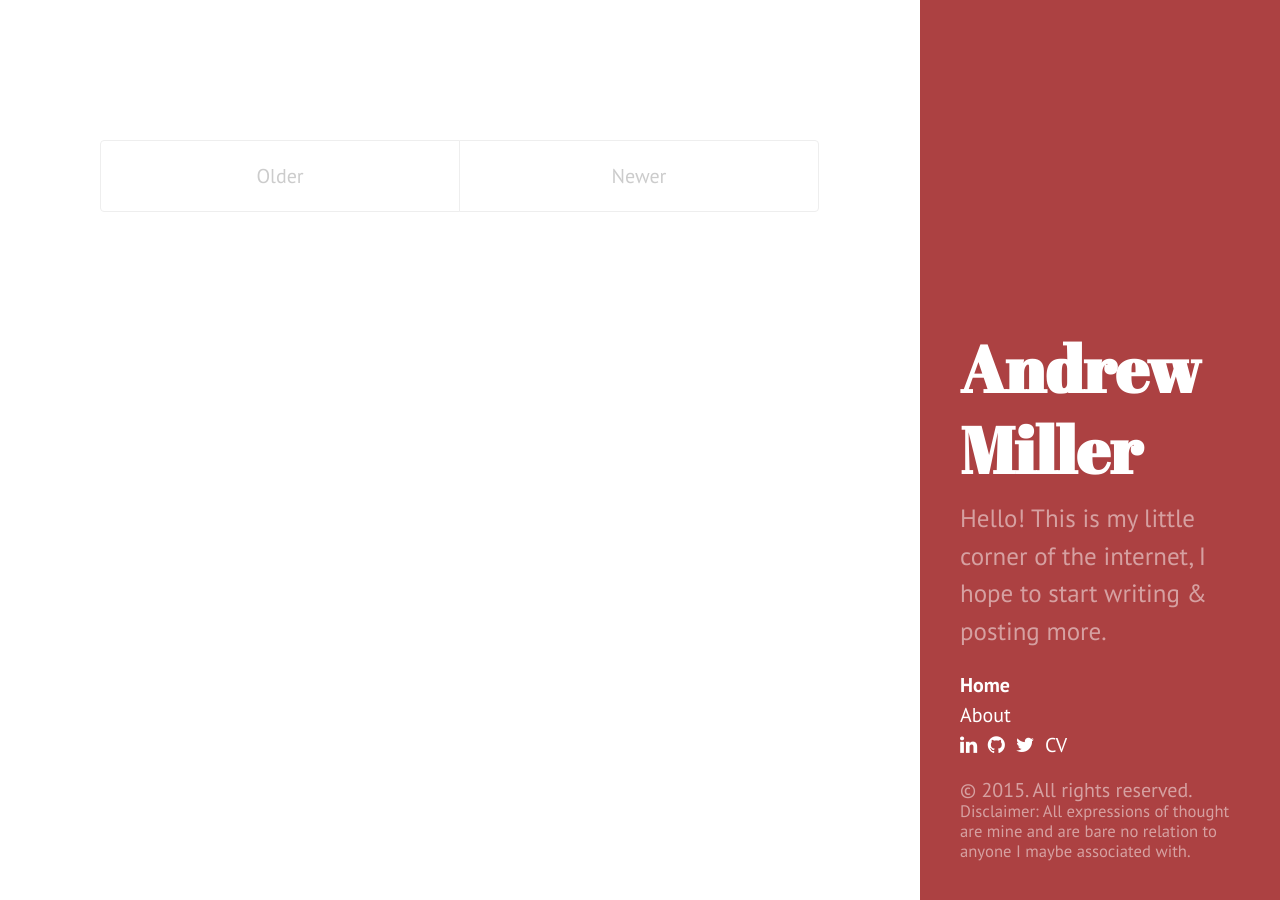
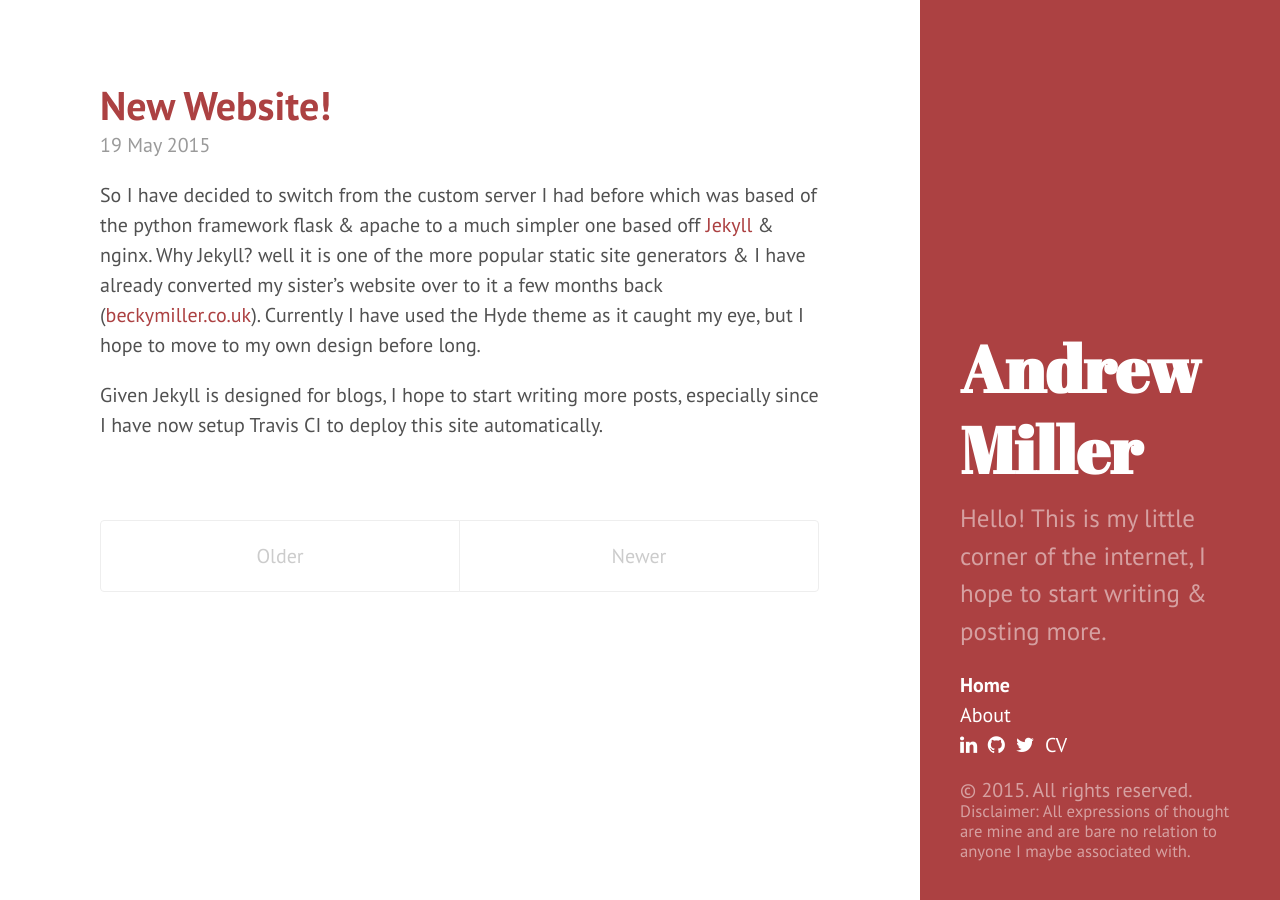
Before and after one commit to nanorepublica/site, a Jekyll site: the page built from index.html, in a window 1280 px wide. Built offline with Jekyll 4.4.1, drawn with Linux system fonts in a browser that asks for light colours; nearby versions of some CDN libraries; Markdown is read by kramdown in place of the engine named in the settings; the list of posts is cut into pages by our own code.

Commit message:
first post of the new site

```diff
--- a/_drafts/2015-05-19-new-website.md
+++ b/_posts/2015-05-19-new-website.md
@@ -5,4 +5,4 @@ title: New Website!
 
 So I have decided to switch from the custom server I had before which was based of the python framework flask & apache to a much simpler one based off [Jekyll](http://jekyllrb.com) & nginx. Why Jekyll? well it is one of the more popular static site generators & I have already converted my sister's website over to it a few months back ([beckymiller.co.uk](https://beckymiller.co.uk)). Currently I have used the Hyde theme as it caught my eye, but I hope to move to my own design before long.
 
-Given Jekyll is designed for blogs, I hope to start writing more posts also the code is on github and I now have my own continuous deployment pipeline setup.
+Given Jekyll is designed for blogs, I hope to start writing more posts, especially since I have now setup Travis CI to deploy this site automatically.
```
